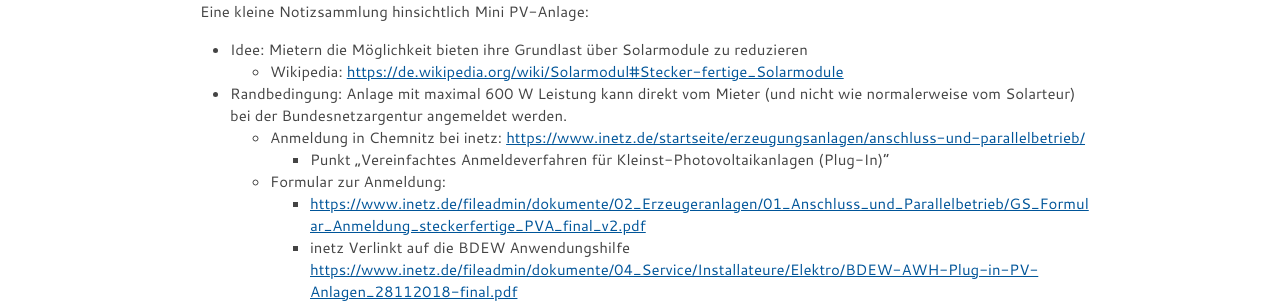
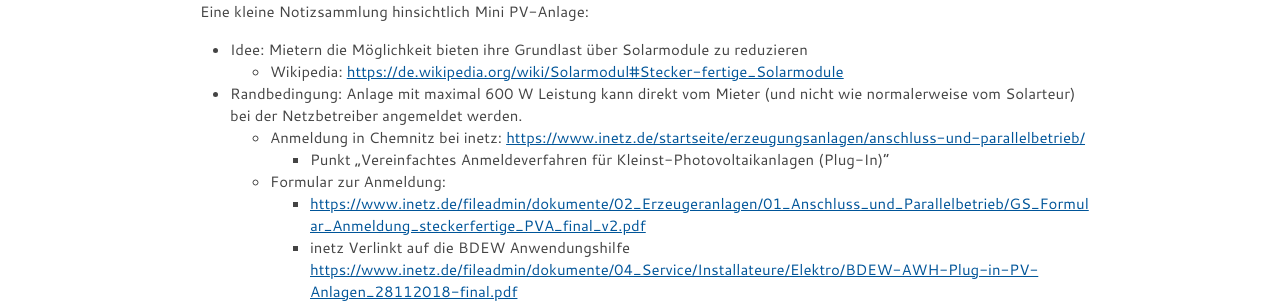
Before and after one commit to MorrisJobke/morrisjobke.github.io, a Jekyll site: the page built from _posts/2020-08-25-mini-photovoltaik-anlage.md, in a window 1280 px wide. Shown: the part 249-552 px from the top of the page. Built offline with Jekyll 4.4.1, drawn with Linux system fonts in a browser that asks for light colours.

Commit message:
Fix wrong statement
Signed-off-by: Morris Jobke <hey@morrisjobke.de>

```diff
--- a/_posts/2020-08-25-mini-photovoltaik-anlage.md
+++ b/_posts/2020-08-25-mini-photovoltaik-anlage.md
@@ -9,7 +9,7 @@
 
 * Idee: Mietern die Möglichkeit bieten ihre Grundlast über Solarmodule zu reduzieren
     * Wikipedia: [https://de.wikipedia.org/wiki/Solarmodul#Stecker-fertige_Solarmodule](https://de.wikipedia.org/wiki/Solarmodul#Stecker-fertige_Solarmodule)
-* Randbedingung: Anlage mit maximal 600 W Leistung kann direkt vom Mieter (und nicht wie normalerweise vom Solarteur) bei der Bundesnetzargentur angemeldet werden.
+* Randbedingung: Anlage mit maximal 600 W Leistung kann direkt vom Mieter (und nicht wie normalerweise vom Solarteur) bei der Netzbetreiber angemeldet werden.
     * Anmeldung in Chemnitz bei inetz: [https://www.inetz.de/startseite/erzeugungsanlagen/anschluss-und-parallelbetrieb/](https://www.inetz.de/startseite/erzeugungsanlagen/anschluss-und-parallelbetrieb/)
         * Punkt „Vereinfachtes Anmeldeverfahren für Kleinst-Photovoltaikanlagen (Plug-In)“
     * Formular zur Anmeldung:
```
